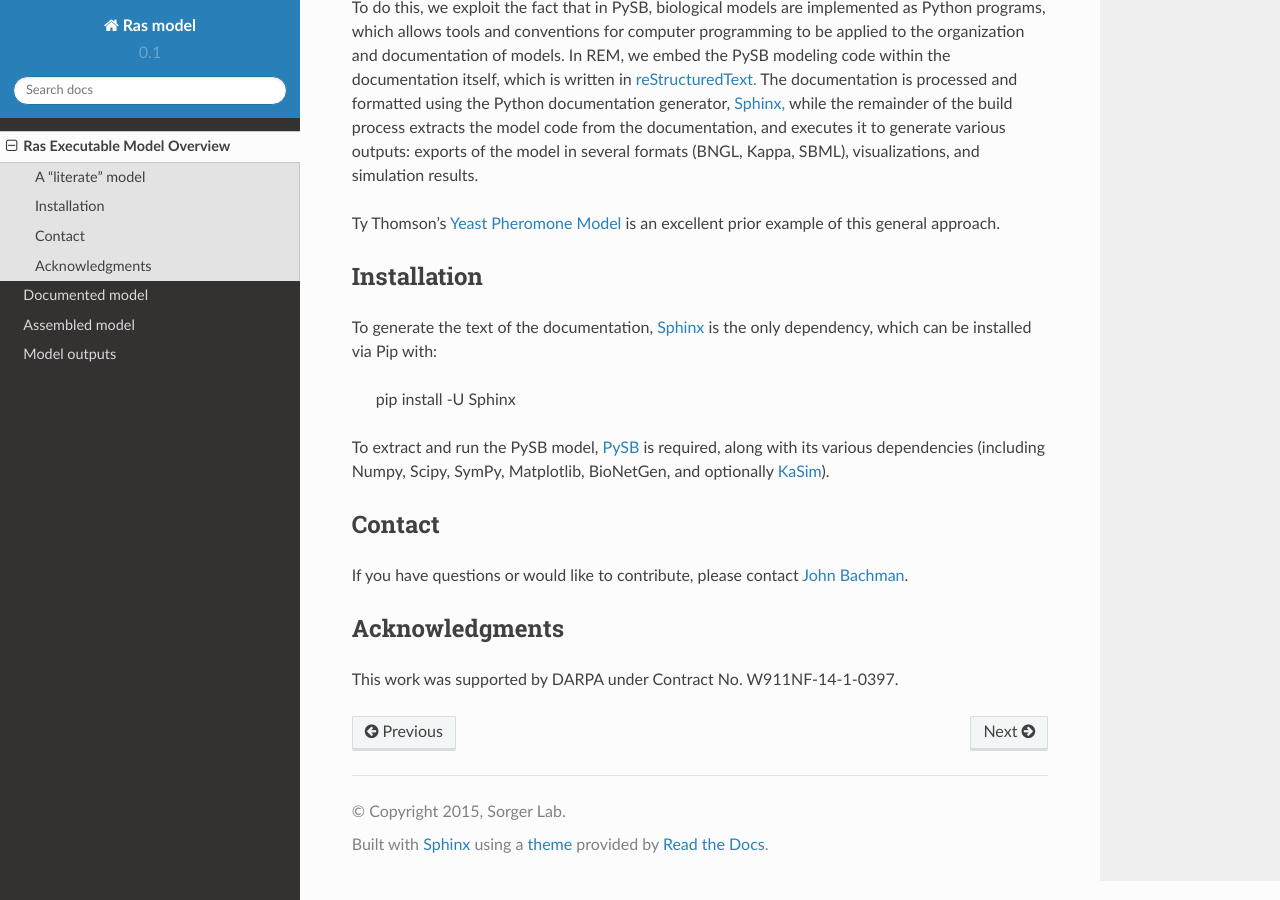
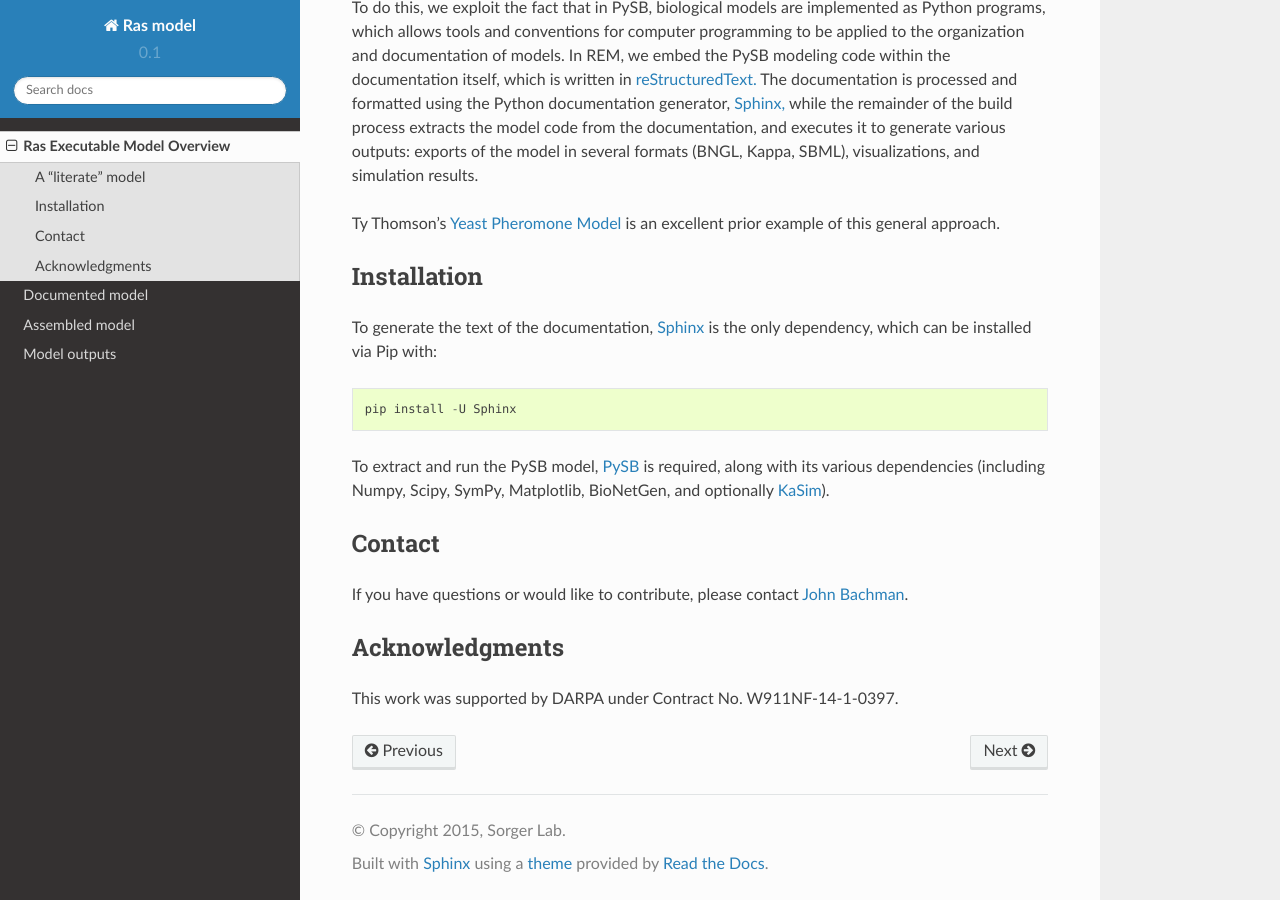
Before and after one commit to sorgerlab/rasmodel, a Sphinx documentation site: the page built from doc/intro.rst, in a window 1280 px wide and 900 px high, scrolled down 892 px. Built offline with Sphinx 7.4.7 and the Read the Docs theme 2.0.0, drawn with Linux system fonts in a browser that asks for light colours.

Commit message:
Fixed missing colon at start of code block

```diff
--- a/doc/intro.rst
+++ b/doc/intro.rst
@@ -59,7 +59,7 @@ Installation
 ------------
 
 To generate the text of the documentation, `Sphinx <http://sphinx-doc.org>`_ is
-the only dependency, which can be installed via Pip with:
+the only dependency, which can be installed via Pip with::
 
     pip install -U Sphinx
 
```
